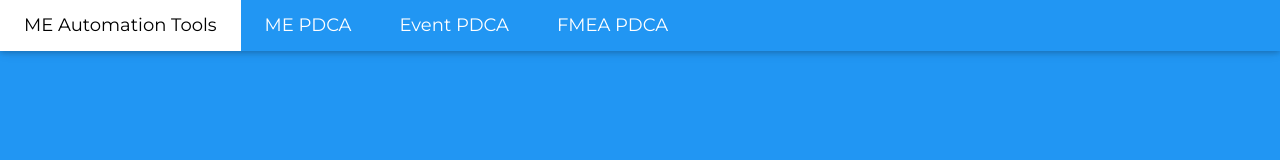
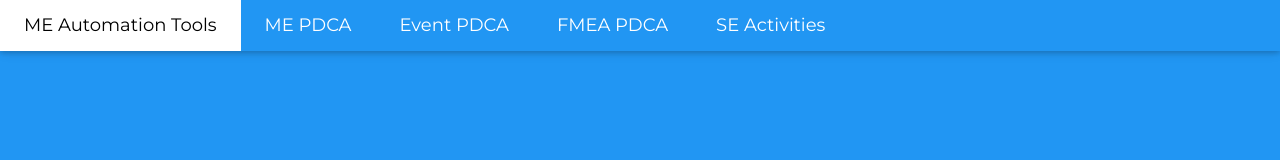
Before and after one commit to APQPxSystems/MEWebAppHomePage, a plain HTML site: page index.html in a window 1280 px wide. Shown: the top 160 px of the page. Drawn offline with nearby package versions, Linux system fonts and the light colour scheme.

Commit message:
Update index.html

```diff
--- a/index.html
+++ b/index.html
@@ -42,6 +42,7 @@
         <a href="https://mepdca.streamlit.app/" class="w3-bar-item w3-button w3-hide-small w3-padding-large w3-hover-white">ME PDCA</a>
         <a href="https://apqpeventpdca.streamlit.app/" class="w3-bar-item w3-button w3-hide-small w3-padding-large w3-hover-white">Event PDCA</a>
         <a href="https://fmeateam.streamlit.app/" class="w3-bar-item w3-button w3-hide-small w3-padding-large w3-hover-white">FMEA PDCA</a>
+        <a href="https://systemsactivities.streamlit.app/" class="w3-bar-item w3-button w3-hide-small w3-padding-large w3-hover-white">SE Activities</a>
     </div>
 </div>
 
```
